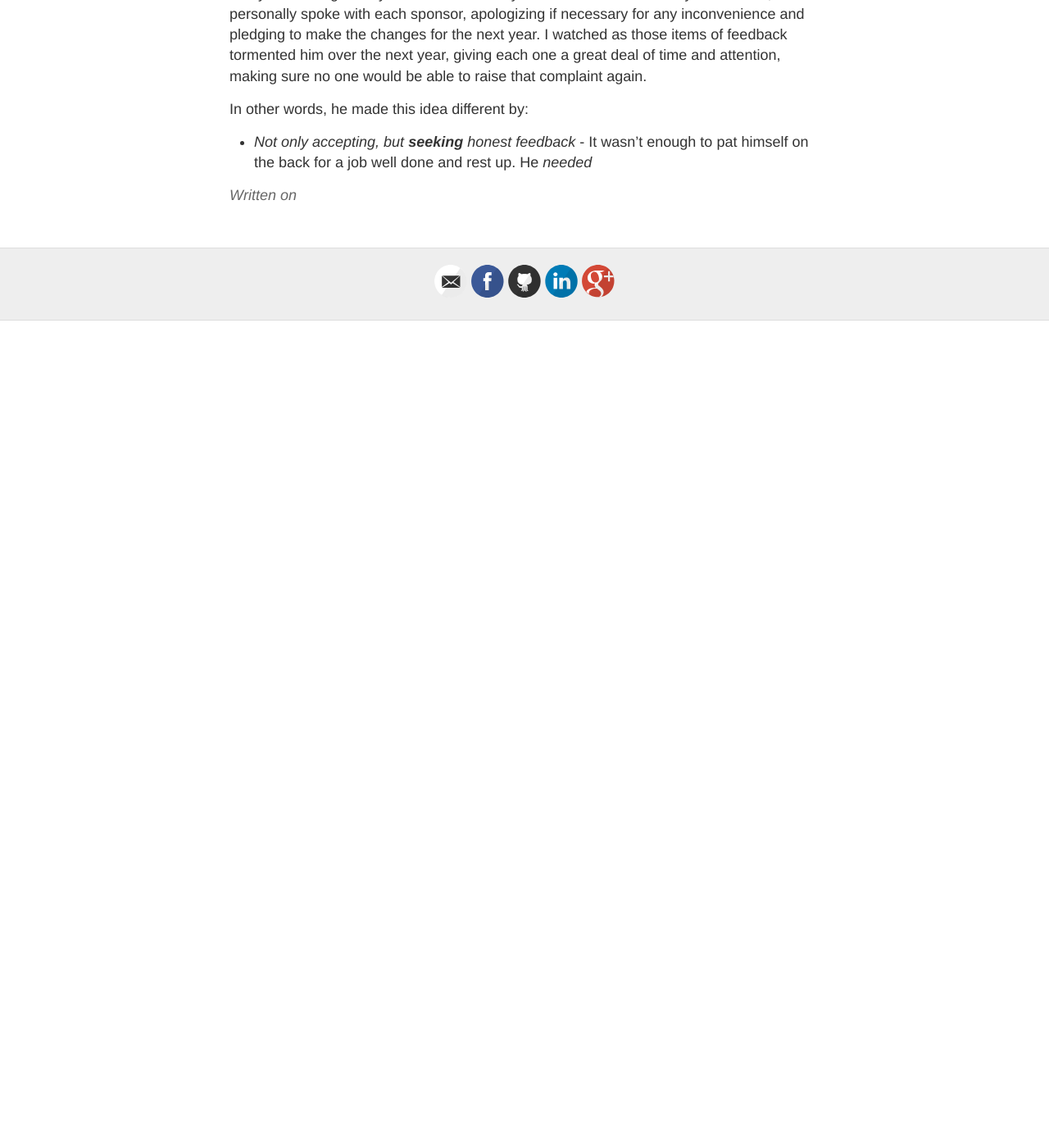
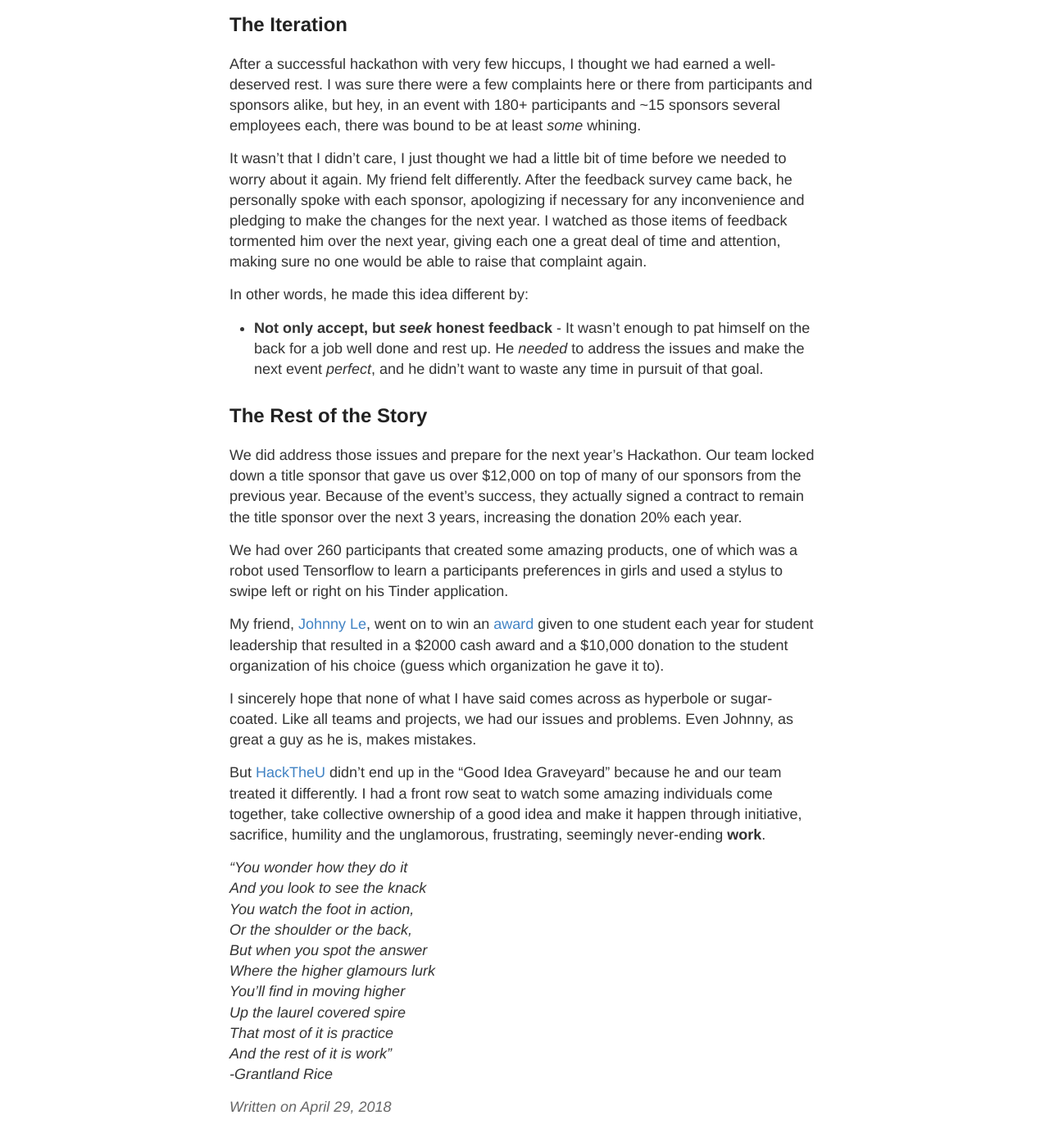
Before and after one commit to tbarlow12/tbarlow12.github.io, a Jekyll site: the page built from _posts/2018-4-29-the-difference.md, in a window 1280 px wide and 1400 px high, scrolled down 3558 px. Shown: the whole window at 82% size. Built offline with Jekyll 4.4.1, drawn with Linux system fonts in a browser that asks for light colours; before the commit the page ends 3949 px from its top, so only the background shows below that; some of the changed text lies outside the part shown.

Commit message:
publish HackTheU post

```diff
--- a/post_drafts/2018-2-21-the-in-between.md
+++ b/_posts/2018-4-29-the-difference.md
@@ -29,8 +29,8 @@ It's safe to say I had my doubts. But after thinking about it for a few days, I
 Our first official meeting was a few weeks later, and was actually a video conference, as several of us were working at internships in different states. We jumped on the call and realized that none of us really knew any of the others, except for this friend that had pulled us into this. We weren't anti-social, but we each had our own spheres and didn't often venture outside them.
 
 I thought to myself, "This is quite possibly the most random possible sampling of students in the University of Utah Computer Science program..." Looking back, I realize that these were some of the first indications of differences between this idea and many of the others I'd heard:
-- **A *diverse* team** - Seriously, we could have been a poster for a University marketing campaign. We had just about every demographic covered. But diversity became much more than a box to check. A team with different backgrounds, perspectives, connections and opinions would become crucial to the success of the hackathon.
-- **The *right* people** - Rather than just pick his friends, he went out and picked people that would be right for each job and helped them catch the vision. I'm not saying people on the team weren't his friends, but I think it's easy to fall into the trap of just defaulting to your circle of closest friends, even if they're not right for the job.
+- **Assemble a *diverse* team** - Seriously, we could have been a poster for a University marketing campaign. We had just about every demographic covered. But diversity became much more than a box to check. A team with different backgrounds, perspectives, connections and opinions would become crucial to the success of the hackathon.
+- **Find the *right* people** - Rather than just pick his friends, he went out and picked people that would be right for each job and helped them catch the vision. I'm not saying people on the team weren't his friends, but I think it's easy to fall into the trap of just defaulting to your circle of closest friends, even if they're not right for the job.
 
 ## The Sacrifice
 
@@ -48,8 +48,8 @@ When we got up to pitch the idea to this group of our peers, many of them caught
 
 One of them posed the question, *"What will you do if you don't get the money?"*
 
-My friend answered without hesitation, *"It will come out of my own pocket. I believe in this cause and it's something I'm willing to pay for if we don't get the funding."* I was as surprised as each of them. It's not like he was made of money, either. He worked long hours at the hospital, but he also paid for his own education. Which brings me to the next difference:
-- **You need to be willing to make *real* sacrifices**
+My friend answered without hesitation, *"It will come out of my own pocket. I believe in this cause and it's something I'm willing to pay for if we don't get the funding."* I was as surprised as each of them. Which brings me to the next difference:
+- **Be willing to make *real* sacrifices** - It's not like he was made of money, either. He worked long hours at the hospital, but he also paid for his own education. In my mind, he was offering more than what seemed "reasonable" to the rest of us. A sacrifice is more than just giving up something. It's something that actually *hurts* that you do anyway because of your belief in a cause. He believed in the cause and was willing to hurt for it.
 
 ## The Minutiae
 
@@ -57,9 +57,9 @@ We each went about our duties, as busy as we were. We did our best to attend wee
 
 We had team members over categories like Marketing, Social Media, Hospitality, Sponsorship, and others. I was the Director of Technology, which meant I would be responsible for the hardware lab, coordinating the schedule and tasks for all of our volunteers and oversee any technical mentoring that was needed.
 
-However, when it came time for the event, even though we still each owned our piece of the pie, we all pitched in to help each other and make it happen.
+However, when it came time for the event, even though we still each owned our piece of the pie, we all pitched in to help each other and make it happen. This was something I'd heard from the great [John Wooden](/woodeinisms/), but that was reinforced in working with this team:
 
-No one was above helping anyone else with any activity. We all
+- **"It is amazing how much can be accomplished if no one cares who gets the credit.”** - No one was above helping anyone else with any activity. We all did our best to operate as a team rather than just make sure our responsibilities were covered. We all did everything from setting up chairs to serving snacks to running games to emcee the event.
 
 
 ## The Iteration
@@ -69,4 +69,29 @@ After a successful hackathon with very few hiccups, I thought we had earned a we
 It wasn't that I didn't care, I just thought we had a little bit of time before we needed to worry about it again. My friend felt differently. After the feedback survey came back, he personally spoke with each sponsor, apologizing if necessary for any inconvenience and pledging to make the changes for the next year. I watched as those items of feedback tormented him over the next year, giving each one a great deal of time and attention, making sure no one would be able to raise that complaint again.
 
 In other words, he made this idea different by:
-- *Not only accepting, but **seeking** honest feedback* - It wasn't enough to pat himself on the back for a job well done and rest up. He *needed*
+
+- **Not only accept, but *seek* honest feedback** - It wasn't enough to pat himself on the back for a job well done and rest up. He *needed* to address the issues and make the next event  *perfect*, and he didn't want to waste any time in pursuit of that goal.
+
+## The Rest of the Story
+
+We did address those issues and prepare for the next year's Hackathon. Our team locked down a title sponsor that gave us over $12,000 on top of many of our sponsors from the previous year. Because of the event's success, they actually signed a contract to remain the title sponsor over the next 3 years, increasing the donation 20% each year.
+
+We had over 260 participants that created some amazing products, one of which was a robot used Tensorflow to learn a participants preferences in girls and used a stylus to swipe left or right on his Tinder application.
+
+My friend, [Johnny Le](https://johnnyle.me/), went on to win an [award](http://dailyutahchronicle.com/2018/05/21/ideas-are-only-worth-what-you-make-of-them-u-student-starts-utahs-largest-hackathon/) given to one student each year for student leadership that resulted in a $2000 cash award and a $10,000 donation to the student organization of his choice (guess which organization he gave it to).
+
+I sincerely hope that none of what I have said comes across as hyperbole or sugar-coated. Like all teams and projects, we had our issues and problems. Even Johnny, as great a guy as he is, makes mistakes.
+
+But [HackTheU](https://hacktheu.com/) didn't end up in the "Good Idea Graveyard" because he and our team treated it differently. I had a front row seat to watch some amazing individuals come together, take collective ownership of a good idea and make it happen through initiative, sacrifice, humility and the unglamorous, frustrating, seemingly never-ending **work**.
+
+*"You wonder how they do it <br>
+And you look to see the knack<br>
+You watch the foot in action,<br>
+Or the shoulder or the back,<br>
+But when you spot the answer<br>
+Where the higher glamours lurk<br>
+You’ll find in moving higher<br>
+Up the laurel covered spire<br>
+That most of it is practice<br>
+And the rest of it is work"<br>
+ -Grantland Rice*
```
Also changed, not shown: other parts of _posts/2018-4-29-the-difference.md (+3 -3 lines).
